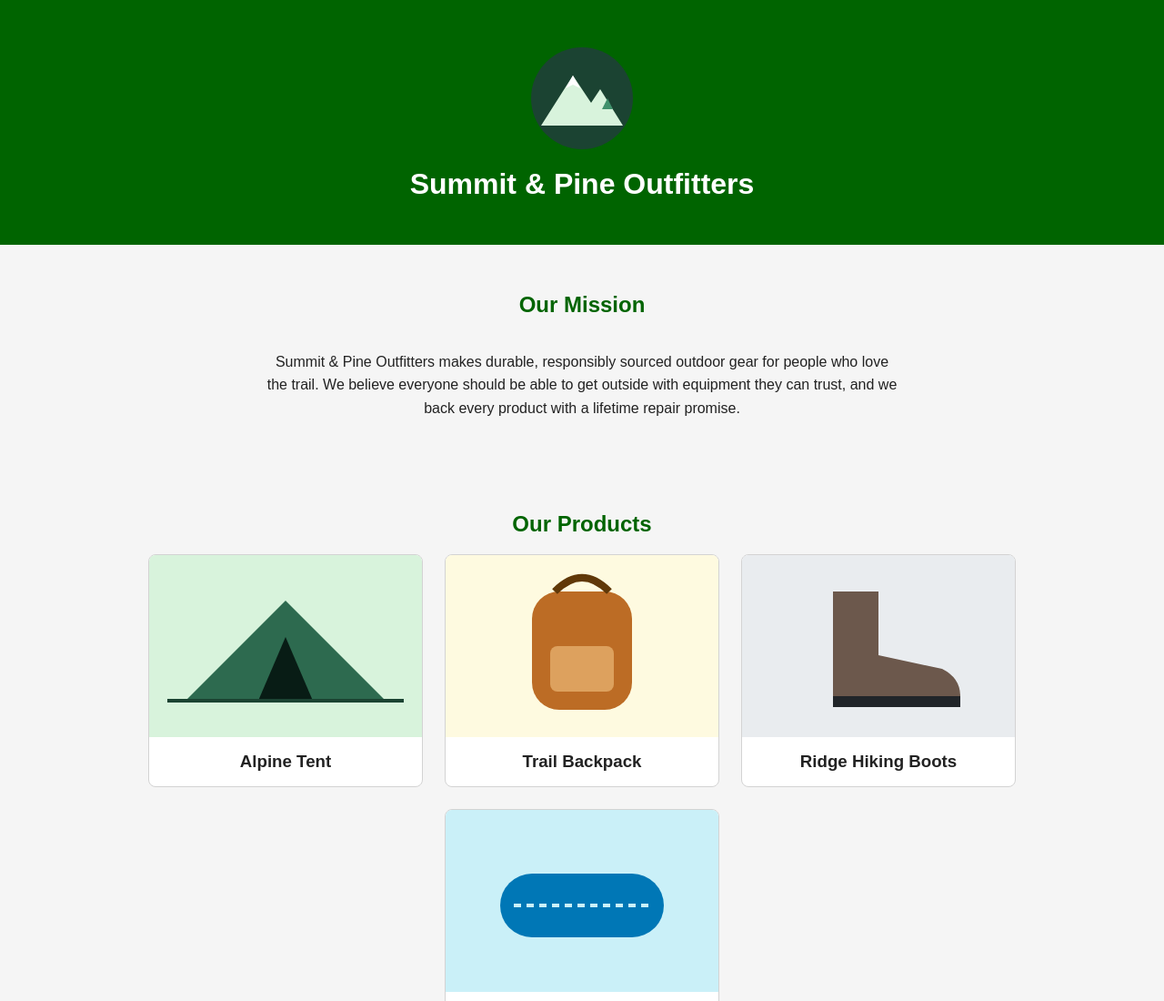
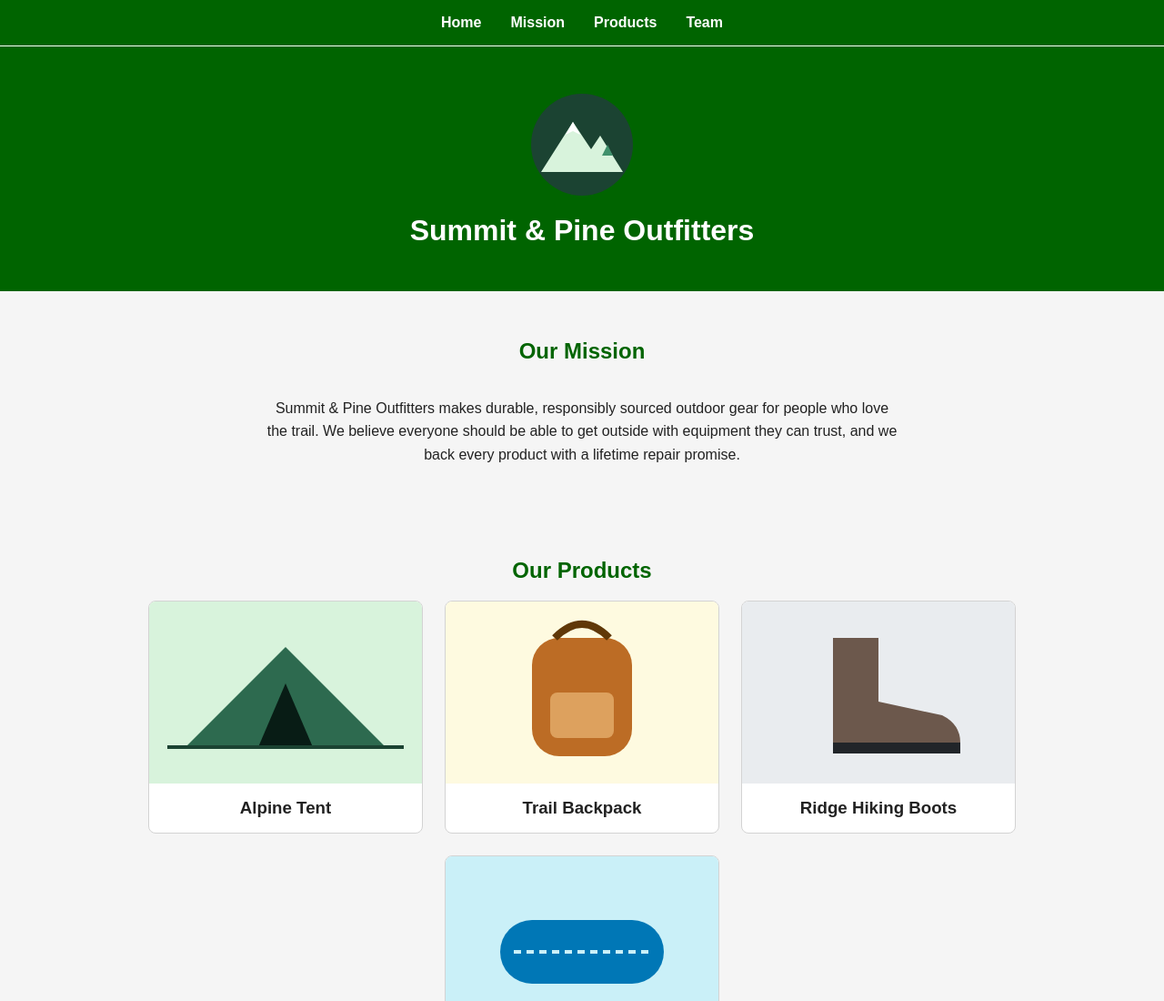
Before and after one commit to hevolx/Company-Home-Page-with-Flexbox, a plain HTML site: page index.html in a window 1280 px wide. Shown: the top 1100 px of the page at 91% size. Drawn offline with Linux system fonts and the light colour scheme.

Commit message:
feat: add centered navigation bar
Add a flexbox navbar linking to the mission, products, and team
sections, with matching section ids as anchor targets.

```diff
--- a/index.html
+++ b/index.html
@@ -7,13 +7,22 @@
   <link rel="stylesheet" href="style.css">
 </head>
 <body>
-  <header class="splash">
+  <nav class="navbar">
+    <ul>
+      <li><a href="#top">Home</a></li>
+      <li><a href="#mission">Mission</a></li>
+      <li><a href="#products">Products</a></li>
+      <li><a href="#team">Team</a></li>
+    </ul>
+  </nav>
+
+  <header class="splash" id="top">
     <img class="logo" src="images/logo.svg" alt="Summit &amp; Pine logo">
     <h1>Summit &amp; Pine Outfitters</h1>
   </header>
 
   <main>
-    <section class="mission">
+    <section class="mission" id="mission">
       <h2>Our Mission</h2>
       <p>
         Summit &amp; Pine Outfitters makes durable, responsibly sourced outdoor
@@ -23,7 +32,7 @@
       </p>
     </section>
 
-    <section class="products">
+    <section class="products" id="products">
       <h2>Our Products</h2>
       <ul class="product-list">
         <li class="product">
@@ -45,7 +54,7 @@
       </ul>
     </section>
 
-    <section class="team">
+    <section class="team" id="team">
       <h2>Meet the Team</h2>
       <ul class="team-list">
         <li class="member">
--- a/style.css
+++ b/style.css
@@ -3,6 +3,30 @@ body {
   font-family: sans-serif;
   background-color: whitesmoke;
   color: #222;
+}
+
+.navbar {
+  background-color: darkgreen;
+  border-bottom: 1px solid white;
+}
+
+.navbar ul {
+  display: flex;
+  justify-content: center;
+  gap: 2rem;
+  margin: 0;
+  padding: 1rem;
+  list-style: none;
+}
+
+.navbar a {
+  color: white;
+  text-decoration: none;
+  font-weight: bold;
+}
+
+.navbar a:hover {
+  text-decoration: underline;
 }
 
 .splash {
```
